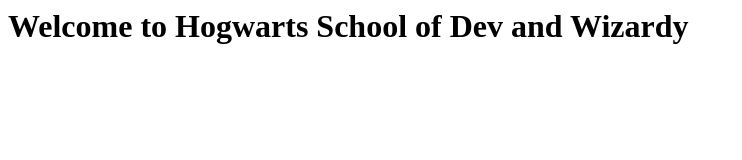
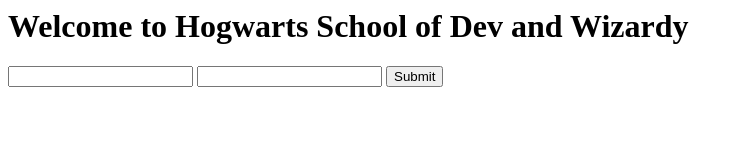
Before and after one commit to hogwartshacker/hogwartshacker, a plain HTML site: page index.html in a window 1280 px wide. Shown: the whole page, without its empty margins (0-742 px from the left). Drawn offline with Linux system fonts and the light colour scheme.

Commit message:
Home Page

```diff
--- a/index.html
+++ b/index.html
@@ -6,6 +6,10 @@
     <div class="nav">
     </div>
 
+    <form>
+      <input type="text" />
+      <input type="text" />
+      <input type="submit" />
 
   </body>
 </html>
```
